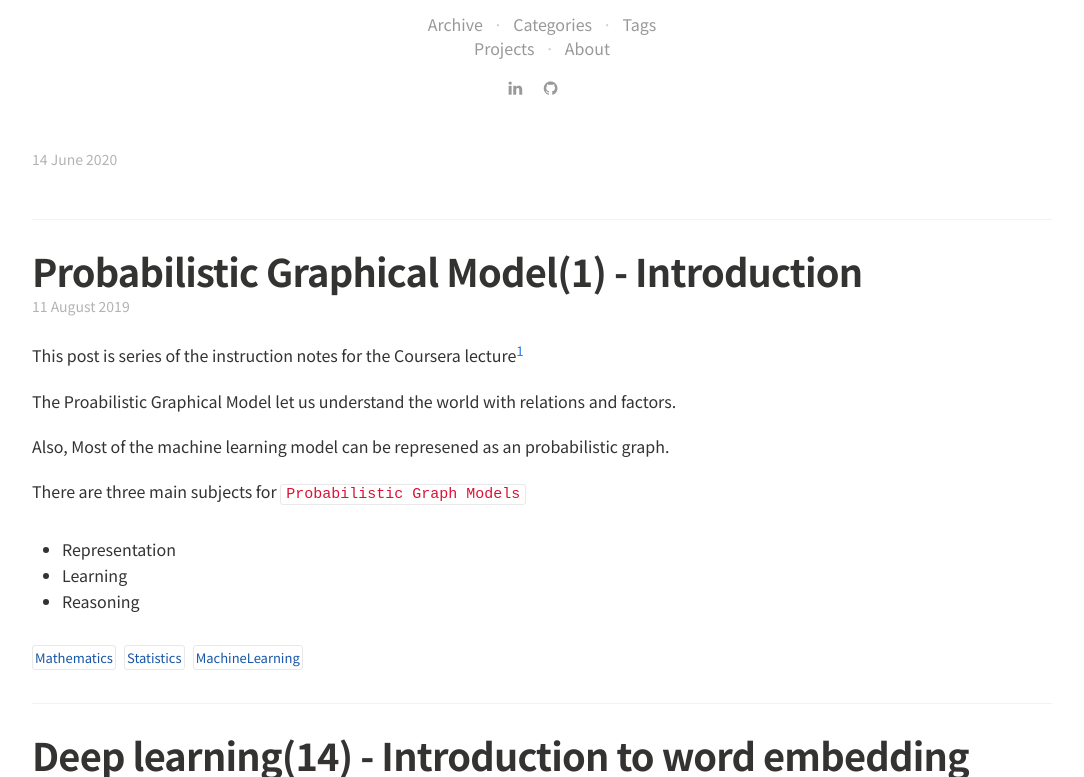
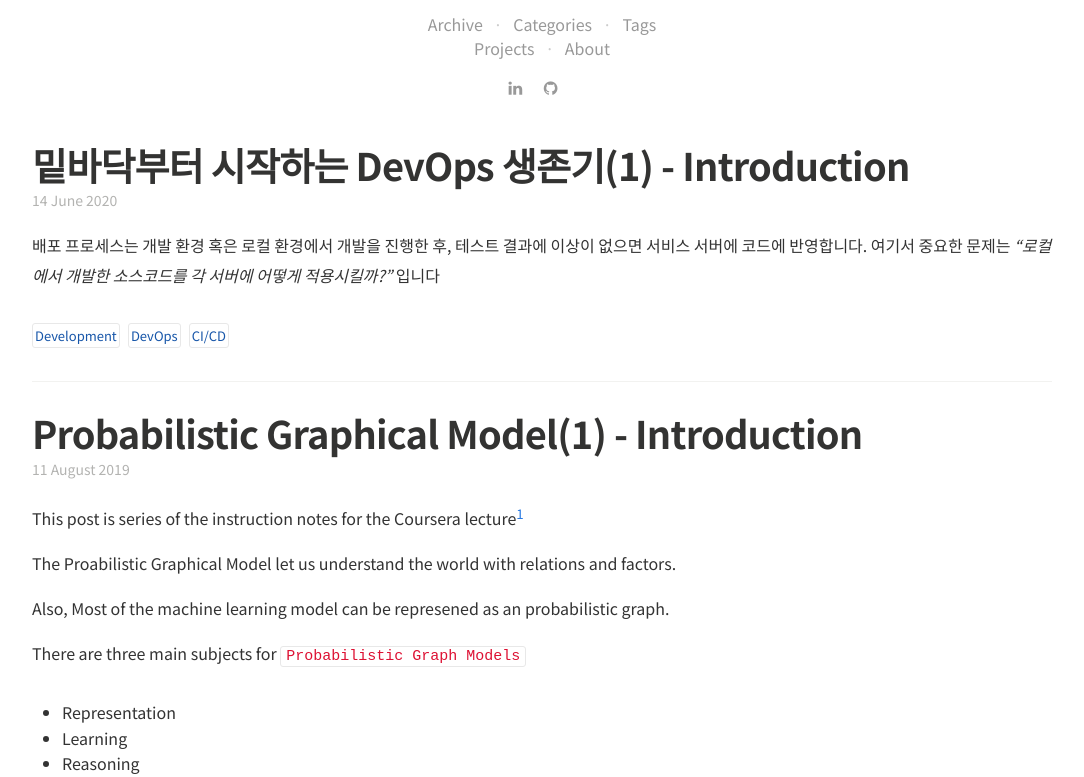
Before and after one commit to Shephexd/shephexd.github.io, a Jekyll site: the page built from index.html, in a window 1280 px wide and 900 px high, scrolled down 497 px, cut to the strip 123-900 px from the top of the window. Shown: the whole strip, without its empty margins (98-1182 px from the left). Built offline with Jekyll 4.4.1, drawn with Linux system fonts in a browser that asks for light colours; nearby versions of some CDN libraries; some web fonts are replaced; the list of posts is cut into pages by our own code.

Commit message:
UPDATE front matter for DevOps contents

```diff
--- a/_posts/DevOps/2020-06-14-DevOps_from_scratch(1)-Introduction.md
+++ b/_posts/DevOps/2020-06-14-DevOps_from_scratch(1)-Introduction.md
@@ -1,13 +1,16 @@
 ---
 layout: post
+title: 밑바닥부터 시작하는 DevOps 생존기(1) - Introduction
 published: True
-title: 밑바닥부터 시작하는 DevOps 생존기(1) - Introduction
 categories:
 - Server
-  tags:
+tags:
 - Development
 - DevOps
+- CI/CD
 ---
+
+
 
 배포 프로세스는 개발 환경 혹은 로컬 환경에서 개발을 진행한 후, 테스트 결과에 이상이 없으면 서비스 서버에 코드에 반영합니다.
 여기서 중요한 문제는 *"로컬에서 개발한 소스코드를 각 서버에 어떻게 적용시킬까?"* 입니다
```
